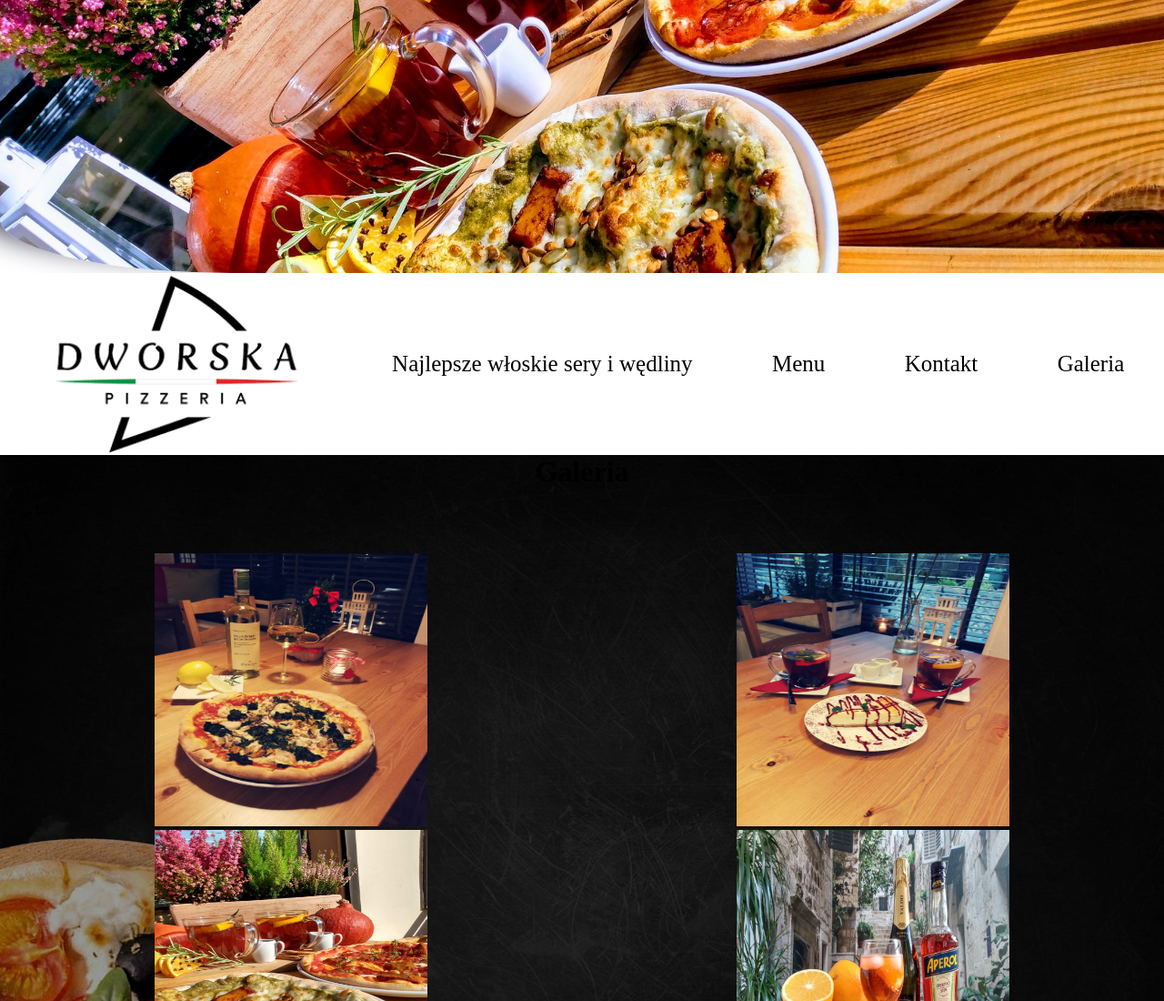
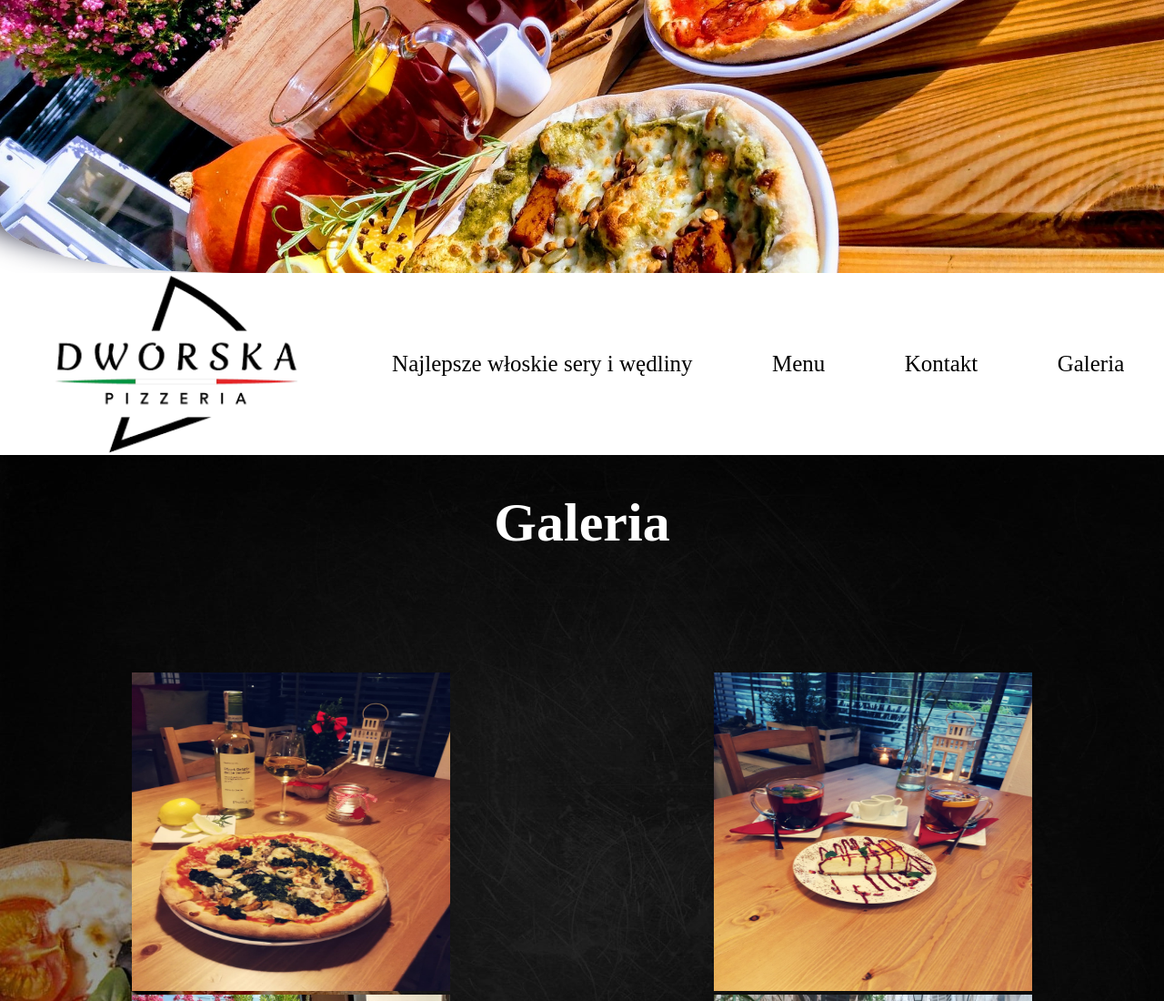
Before and after one commit to streetwolf123/Pizzeria-Dworska, a plain HTML site: page galery.html in a window 1280 px wide. Shown: the top 1100 px of the page at 91% size. Drawn offline with Linux system fonts and the light colour scheme.

Commit message:
title in component changed added font size and padding

```diff
--- a/css/main__contact.css
+++ b/css/main__contact.css
@@ -9,6 +9,10 @@
     flex-wrap: wrap;
     flex-direction: row;
     align-content: flex-start;
+}
+
+.contact__header {
+    font-size: 60px;
 }
 
 .contact__div--header {
--- a/css/main__galery.css
+++ b/css/main__galery.css
@@ -20,16 +20,32 @@
 
 }
 
-.galery__component {
-    width: 400px;
+.galery__header {
+    padding: 40px;
+    font-size: 60px;
+    color: white;
+}
+
+
+
+
+.picture {
+    width: 350px;
+    height: 350px;
+}
+
+.galery__component--right {
     transition: 400ms;
 }
 
-.galery__component:hover {
-    transform: scale(1.4) ;
+.galery__component--right:hover {
+    transform: scale(1.6) translateX(-150px);
 }
 
-.picture {
-    width: 300px;
-    height: 300px;
+.galery__component--left {
+    transition: 400ms;
 }
+
+.galery__component--left:hover {
+    transform: scale(1.6) translateX(150px);
+}
```
